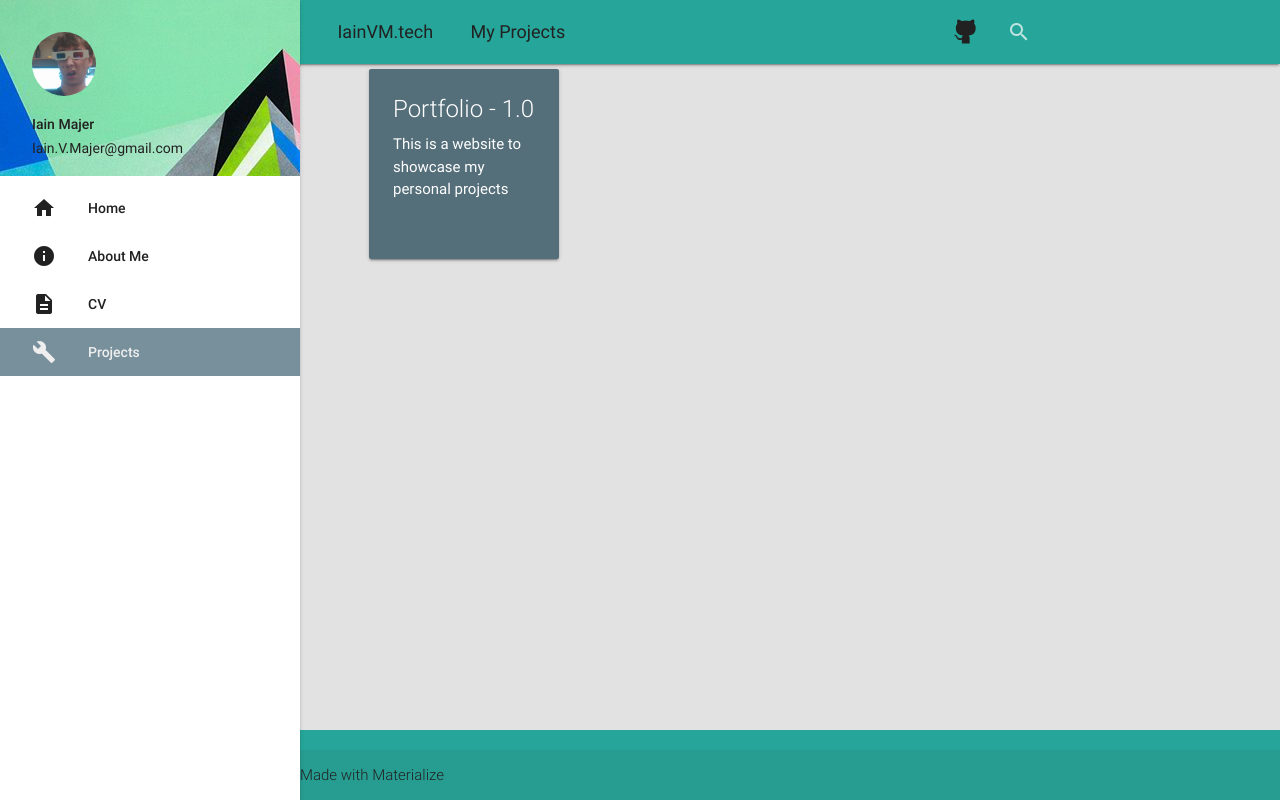
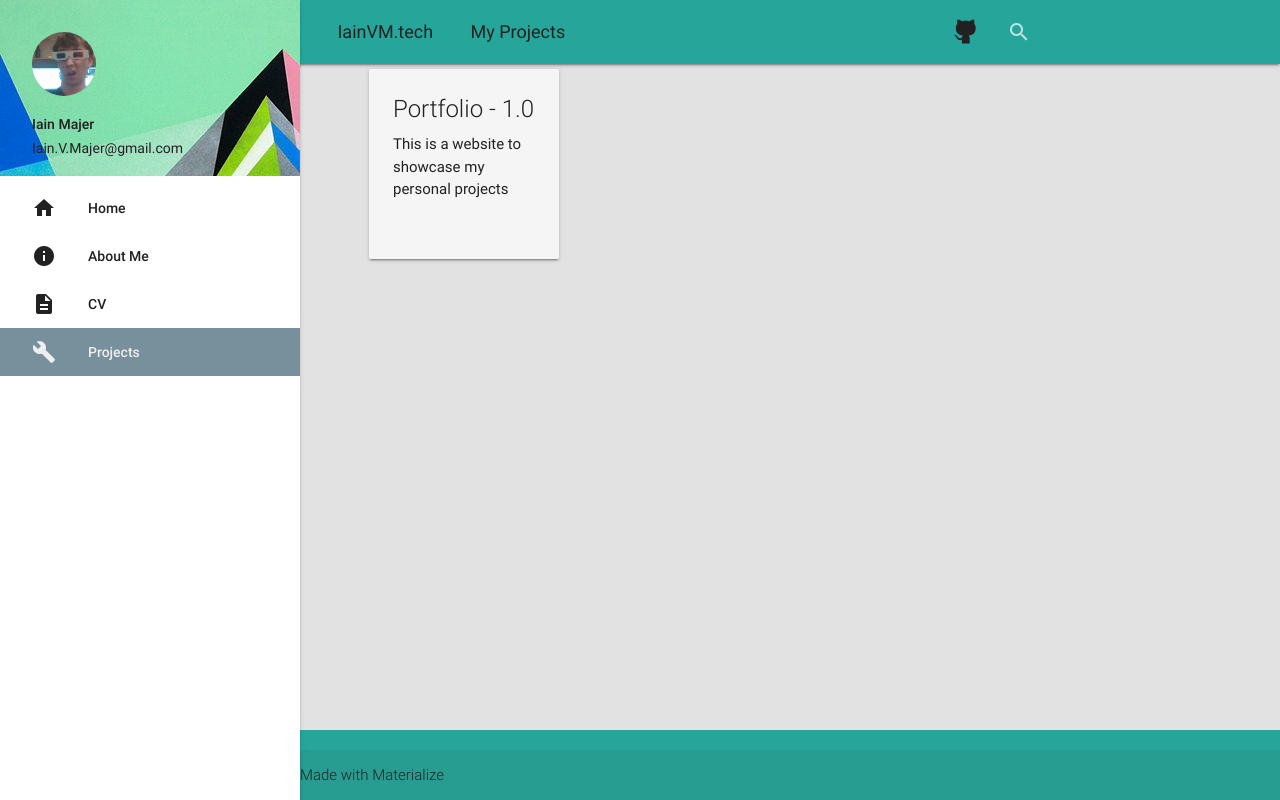
Before and after one commit to IainVM/portfolio, a Node server app: page /projects in a window 1280 px wide. Run offline with Node 20, Linux system fonts and the light colour scheme; some libraries are stand-ins or nearby versions.

Commit message:
Updated projects page to the same format as others

```diff
--- a/views/projects.pug
+++ b/views/projects.pug
@@ -4,12 +4,12 @@
     link(rel="stylesheet", href="/css/projects.css")
 
 block content
-    div(class="grid")
+    div.grid
         each project,dir in projects
-            a(href="/projects/"+dir class="")
-                div(class="card blue-grey darken-1 grid-item")
-                    div(class="card-content white-text")
-                        span(class="card-title") #{project.name} - #{project.version}
+            a(href="/projects/"+dir)
+                div.card.lbacking.grid-item
+                    div.card-content.dtext
+                        span.card-title #{project.name} - #{project.version}
                         p #{project.description}
 
 
```
